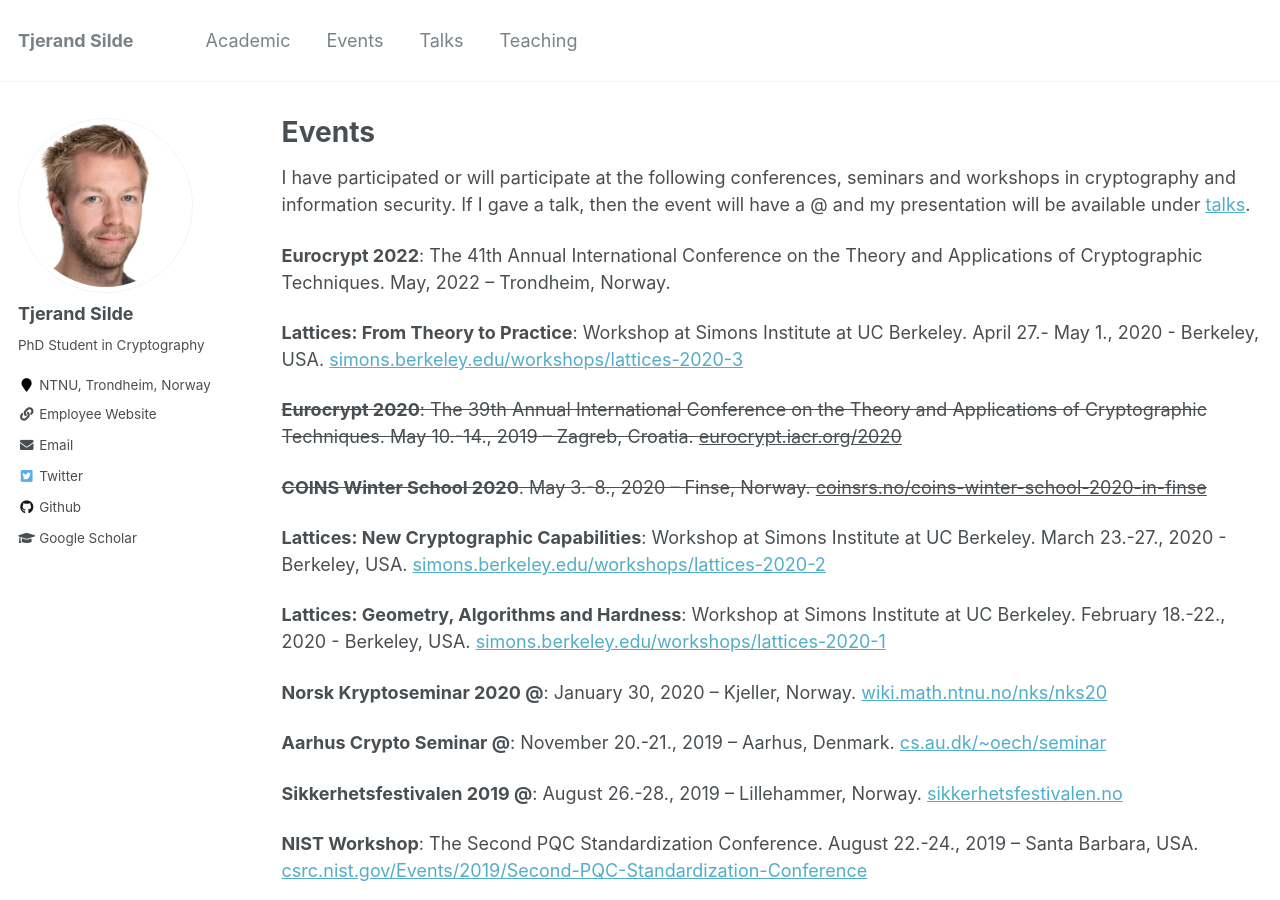
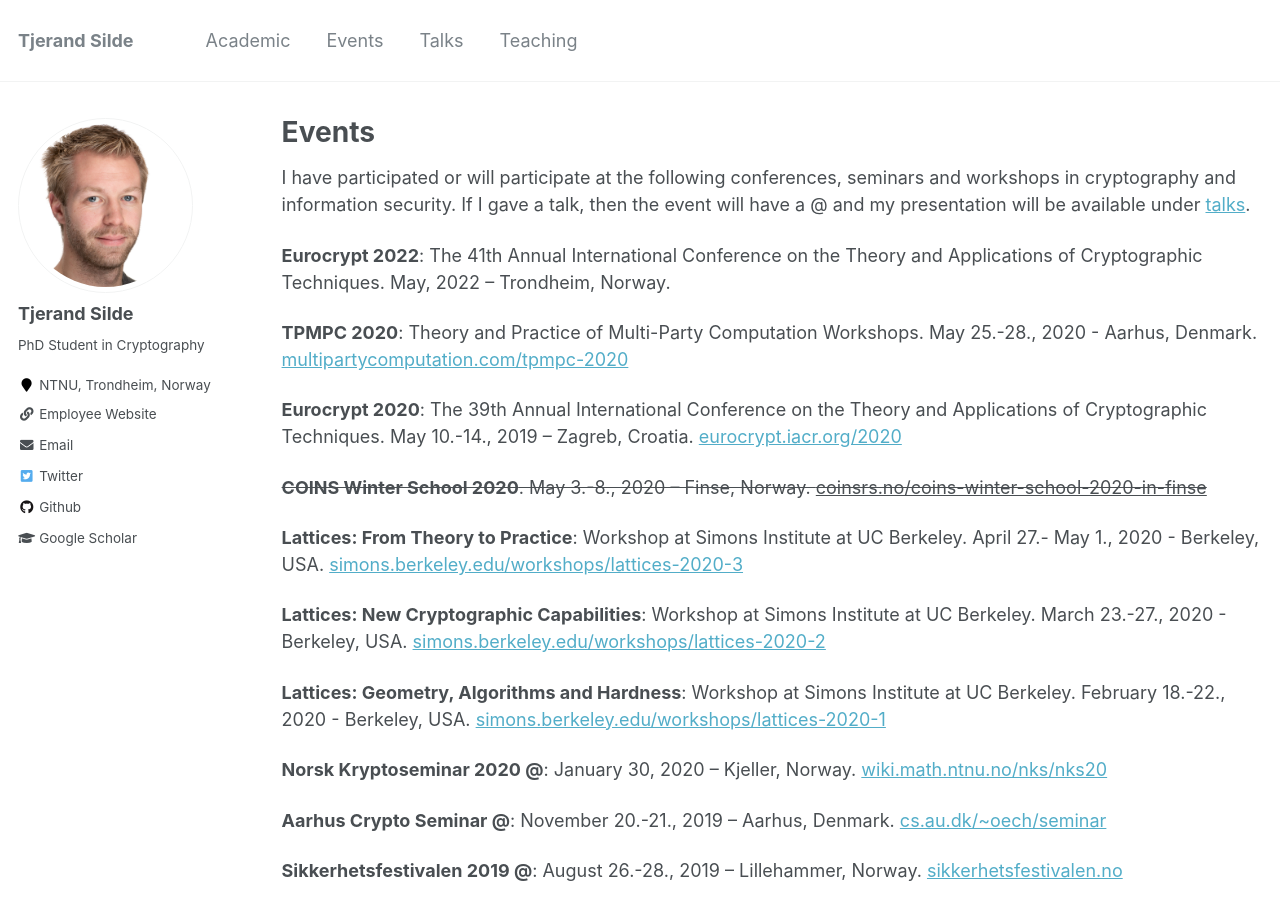
Before and after one commit to tjesi/tjesi.github.io, a Jekyll site: the page built from _pages/events.md, in a window 1280 px wide and 900 px high. Built offline with Jekyll 4.4.1, drawn with Linux system fonts in a browser that asks for light colours.

Commit message:
Update events.md

```diff
--- a/_pages/events.md
+++ b/_pages/events.md
@@ -9,11 +9,13 @@
 
 **Eurocrypt 2022**: The 41th Annual International Conference on the Theory and Applications of Cryptographic Techniques. May, 2022 – Trondheim, Norway.
 
-**Lattices: From Theory to Practice**: Workshop at Simons Institute at UC Berkeley. April 27.- May 1., 2020 - Berkeley, USA. [simons.berkeley.edu/workshops/lattices-2020-3](https://simons.berkeley.edu/workshops/lattices-2020-3)
+**TPMPC 2020**: Theory and Practice of Multi-Party Computation Workshops. May 25.-28., 2020 - Aarhus, Denmark. [multipartycomputation.com/tpmpc-2020](https://www.multipartycomputation.com/tpmpc-2020)
 
-~~**Eurocrypt 2020**: The 39th Annual International Conference on the Theory and Applications of Cryptographic Techniques. May 10.-14., 2019 – Zagreb, Croatia. [eurocrypt.iacr.org/2020](https://eurocrypt.iacr.org/2020)~~
+**Eurocrypt 2020**: The 39th Annual International Conference on the Theory and Applications of Cryptographic Techniques. May 10.-14., 2019 – Zagreb, Croatia. [eurocrypt.iacr.org/2020](https://eurocrypt.iacr.org/2020)
 
 ~~**COINS Winter School 2020**. May 3.-8., 2020 – Finse, Norway. [coinsrs.no/coins-winter-school-2020-in-finse](https://coinsrs.no/coins-winter-school-2020-in-finse)~~
+
+**Lattices: From Theory to Practice**: Workshop at Simons Institute at UC Berkeley. April 27.- May 1., 2020 - Berkeley, USA. [simons.berkeley.edu/workshops/lattices-2020-3](https://simons.berkeley.edu/workshops/lattices-2020-3)
 
 **Lattices: New Cryptographic Capabilities**: Workshop at Simons Institute at UC Berkeley. March 23.-27., 2020 - Berkeley, USA. [simons.berkeley.edu/workshops/lattices-2020-2](https://simons.berkeley.edu/workshops/lattices-2020-2)
 
```
